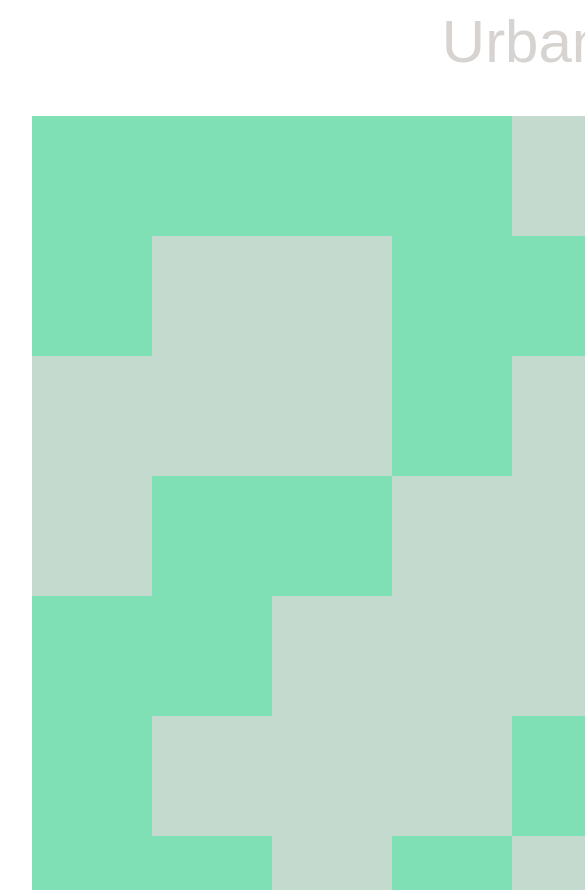
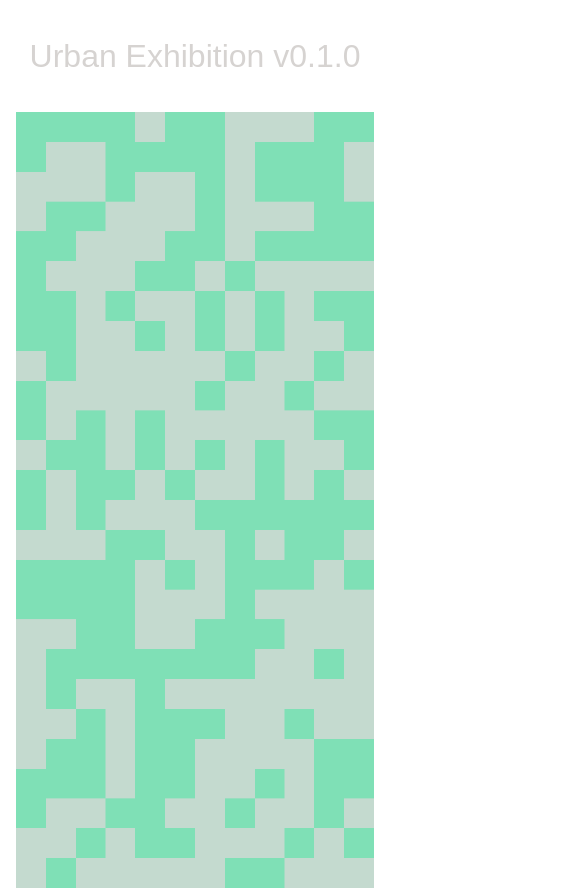
Before and after one commit to 2nd-Labs/urban-exhibition, a Next.js app: page / in a window 390 px wide. Shown: the top 890 px of the page, 585 px wide, since content can reach past the window. Built offline with nearby package versions, Linux system fonts and the light colour scheme; a web font is replaced by a local one.

Commit message:
feat: add mobile screen functionality

```diff
--- a/src/app/page.tsx
+++ b/src/app/page.tsx
@@ -11,20 +11,19 @@ const myFont = localFont({
 
 export default function Home() {
   return (
-    <div className="grid grid-rows-[20px_1fr_20px] items-center justify-items-center min-h-screen p-8 pb-20 gap-16 sm:p-20 font-[family-name:var(--font-geist-sans)]">
+    <div className="flex min-h-screen flex-col items-center gap-8 px-4 py-8 font-[family-name:var(--font-geist-sans)] sm:gap-16 sm:px-8 sm:py-12">
       <div
-        className={`text-6xl text-stone-300 ${myFont.className} content-center`}
+        className={`text-center text-[clamp(2rem,8vw,3.75rem)] text-stone-300 ${myFont.className}`}
       >
         Urban Exhibition v0.1.0
       </div>
-      <main className="flex flex-col gap-[32px] row-start-2 items-center sm:items-start">
-        <div>
+      <main className="w-full max-w-[1440px]">
+        <div className="w-full">
           <Suspense>
-            <Canvas />
+            <Canvas className="block h-auto w-full" />
           </Suspense>
         </div>
       </main>
-      <footer className="row-start-3 flex gap-[24px] flex-wrap items-center justify-center"></footer>
     </div>
   );
 }
```
